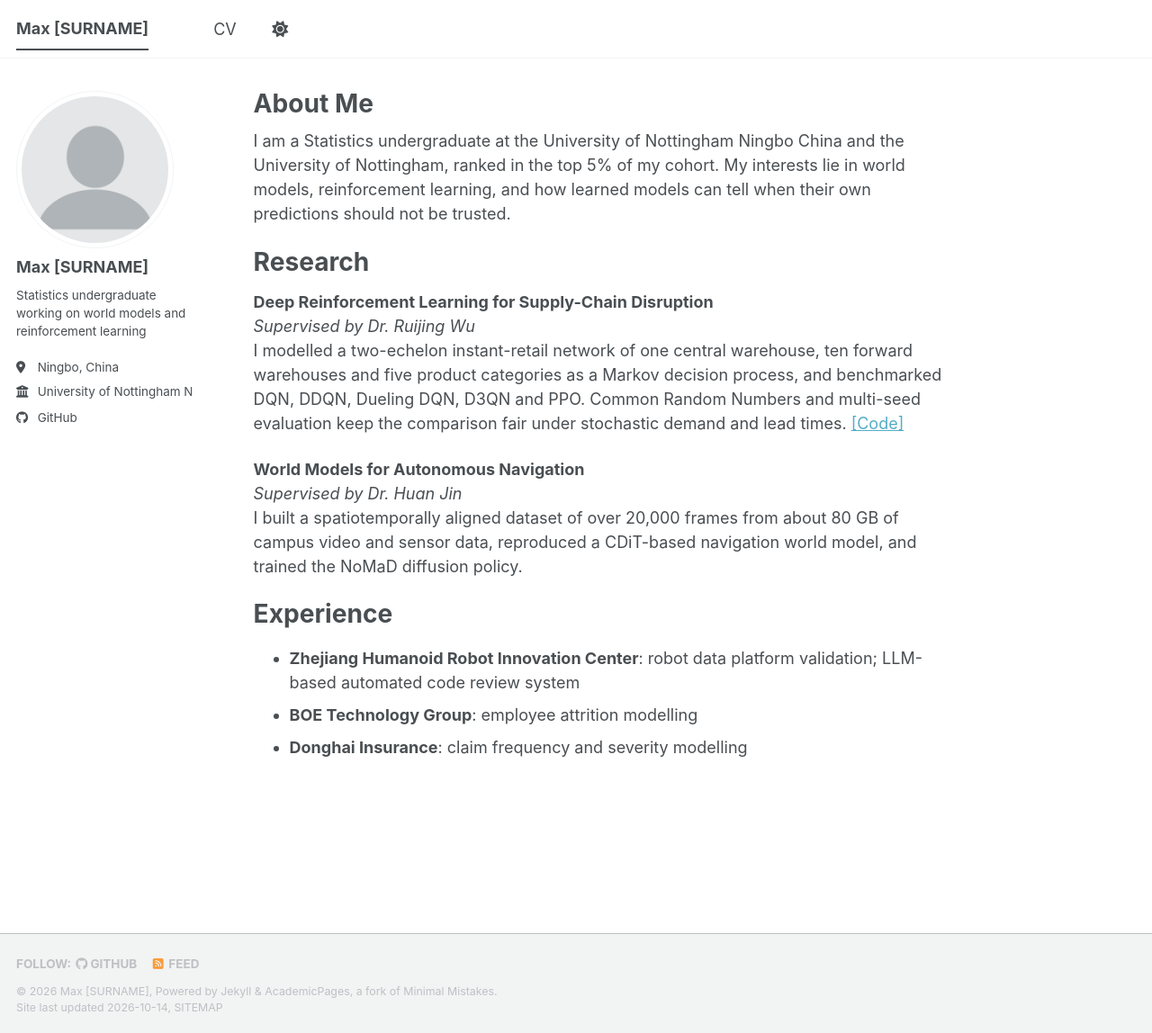
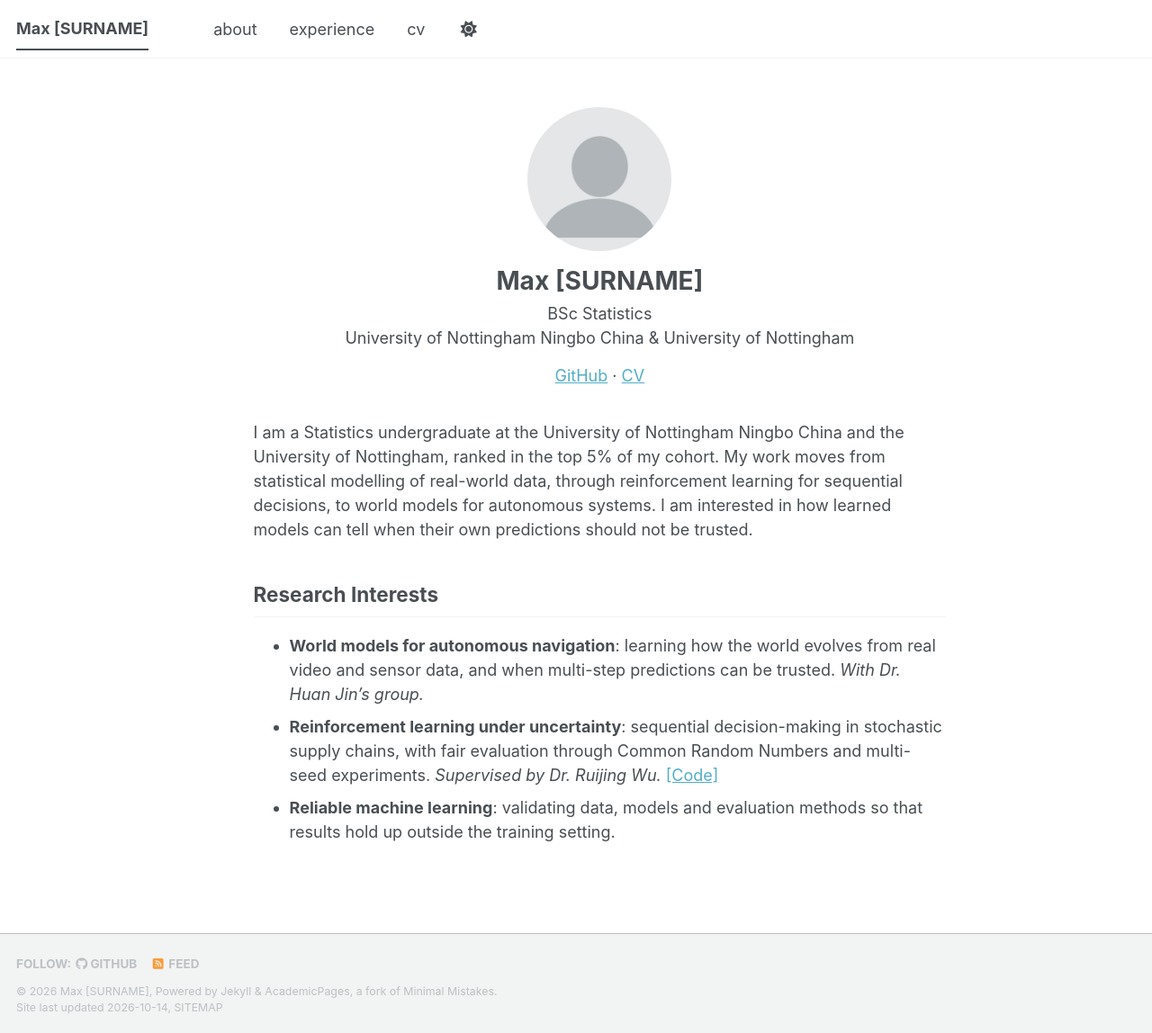
Before and after one commit to maoyidingnb-png/maoyidingnb-png.github.io, a Jekyll site: the page built from _pages/about.md, in a window 1280 px wide and 1148 px high. Shown: the whole window at 90% size. Built offline with Jekyll 4.4.1, drawn with Linux system fonts in a browser that asks for light colours; a style sheet for code colours, icons or effects is not loaded.

Commit message:
Restyle homepage with centred header and add experience page
Co-Authored-By: Claude Opus 5.5 <noreply@anthropic.com>
Claude-Session: https://claude.ai/code/session_01TYsEXgdrEjd9vNFr6WmACS

```diff
--- a/_pages/about.md
+++ b/_pages/about.md
@@ -1,28 +1,26 @@
 ---
 permalink: /
-title: "About Me"
-author_profile: true
+author_profile: false
 redirect_from:
   - /about/
   - /about.html
 ---
 
-I am a Statistics undergraduate at the University of Nottingham Ningbo China and the University of Nottingham, ranked in the top 5% of my cohort. My interests lie in world models, reinforcement learning, and how learned models can tell when their own predictions should not be trusted.
+<div style="text-align:center; margin: 1em 0 2em;">
+  <img src="/images/profile.png" alt="Max [SURNAME]" style="width:160px; height:160px; border-radius:50%; object-fit:cover;">
+  <h1 style="margin: 0.6em 0 0.2em;">Max [SURNAME]</h1>
+  <p style="margin:0;">BSc Statistics</p>
+  <p style="margin:0;">University of Nottingham Ningbo China &amp; University of Nottingham</p>
+  <p style="margin-top:0.8em;">
+    <a href="https://github.com/maoyidingnb-png">GitHub</a> ·
+    <a href="/files/CV.pdf">CV</a>
+  </p>
+</div>
 
-Research
-======
+I am a Statistics undergraduate at the University of Nottingham Ningbo China and the University of Nottingham, ranked in the top 5% of my cohort. My work moves from statistical modelling of real-world data, through reinforcement learning for sequential decisions, to world models for autonomous systems. I am interested in how learned models can tell when their own predictions should not be trusted.
 
-**Deep Reinforcement Learning for Supply-Chain Disruption**
-*Supervised by Dr. Ruijing Wu*
-I modelled a two-echelon instant-retail network of one central warehouse, ten forward warehouses and five product categories as a Markov decision process, and benchmarked DQN, DDQN, Dueling DQN, D3QN and PPO. Common Random Numbers and multi-seed evaluation keep the comparison fair under stochastic demand and lead times. [[Code]](https://github.com/maoyidingnb-png/rl_supply_chain)
+## Research Interests
 
-**World Models for Autonomous Navigation**
-*Supervised by Dr. Huan Jin*
-I built a spatiotemporally aligned dataset of over 20,000 frames from about 80 GB of campus video and sensor data, reproduced a CDiT-based navigation world model, and trained the NoMaD diffusion policy.
-
-Experience
-======
-
-* **Zhejiang Humanoid Robot Innovation Center**: robot data platform validation; LLM-based automated code review system
-* **BOE Technology Group**: employee attrition modelling
-* **Donghai Insurance**: claim frequency and severity modelling
+* **World models for autonomous navigation**: learning how the world evolves from real video and sensor data, and when multi-step predictions can be trusted. *With Dr. Huan Jin's group.*
+* **Reinforcement learning under uncertainty**: sequential decision-making in stochastic supply chains, with fair evaluation through Common Random Numbers and multi-seed experiments. *Supervised by Dr. Ruijing Wu.* [[Code]](https://github.com/maoyidingnb-png/rl_supply_chain)
+* **Reliable machine learning**: validating data, models and evaluation methods so that results hold up outside the training setting.
```
Also changed, not shown: _data/navigation.yml (+7 -1 lines), _pages/experience.md (added, +35 -0 lines).
